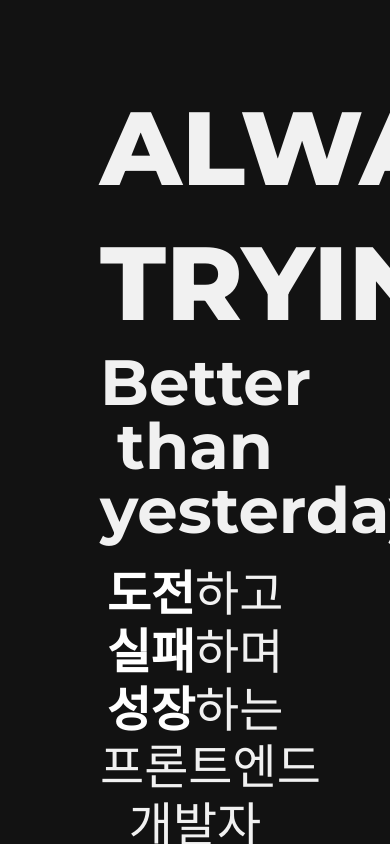
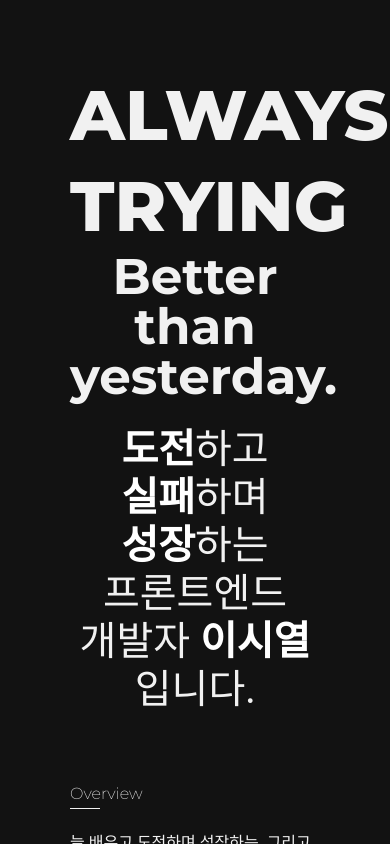
Before and after one commit to siyeol97/portfolio, a React (Vite) app: page / in a window 390 px wide. Built offline with nearby package versions, Linux system fonts and the light colour scheme; a web font is replaced by a local one.

Commit message:
💄 Style: About tablet responsive

```diff
--- a/src/components/Contents/About.module.scss
+++ b/src/components/Contents/About.module.scss
@@ -25,6 +25,18 @@
     font-weight: 600;
     color: #ffffff;
   }
+
+  @include tablet {
+    & h1 {
+      font-size: 4.375rem;
+    }
+    & h2 {
+      font-size: 3.125rem;
+    }
+    & h3 {
+      font-size: 2.5rem;
+    }
+  }
 }
 
 .overview {
@@ -49,6 +61,16 @@
       width: 30px;
       border-bottom: 1px solid #f1f1f1;
       margin-top: 5px;
+    }
+  }
+
+  @include tablet {
+    padding: 70px 0 0;
+    flex-direction: column;
+    gap: 20px;
+
+    & .overview_text {
+      font-size: 1rem;
     }
   }
 }
@@ -125,6 +147,29 @@
       margin-top: 5px;
     }
   }
+
+  @include tablet {
+    flex-direction: column;
+    gap: 20px;
+
+    & .contact_container {
+      & img {
+        width: 20px;
+      }
+
+      & .contact_box {
+        & .sub_icon {
+          width: 18px;
+          top: 1px;
+          right: -24px;
+        }
+
+        & .contact_text {
+          font-size: 1rem;
+        }
+      }
+    }
+  }
 }
 
 .skills {
@@ -191,9 +236,37 @@
       }
     }
   }
+
+  @include tablet {
+    flex-direction: column;
+    gap: 20px;
+
+    & .skills_img {
+      width: 100%;
+
+      & li {
+        position: relative;
+        display: inline;
+
+        & img {
+          position: relative;
+          width: 96px;
+        }
+
+        & .blur_img {
+          width: 96px;
+          filter: blur(2rem);
+        }
+      }
+    }
+  }
 }
 
 .sub_header {
   width: 130px;
   display: block;
+
+  @include tablet {
+    width: 80px;
+  }
 }
--- a/src/components/Contents/Detail.module.scss
+++ b/src/components/Contents/Detail.module.scss
@@ -3,9 +3,13 @@
 .wrapper {
   @include flex($align: flex-start);
   width: 100%;
-  min-height: 100vh;
+  // min-height: 100vh;
   padding: 80px 100px;
   position: relative;
+
+  @include tablet {
+    padding: 70px;
+  }
 }
 
 .container {
```
